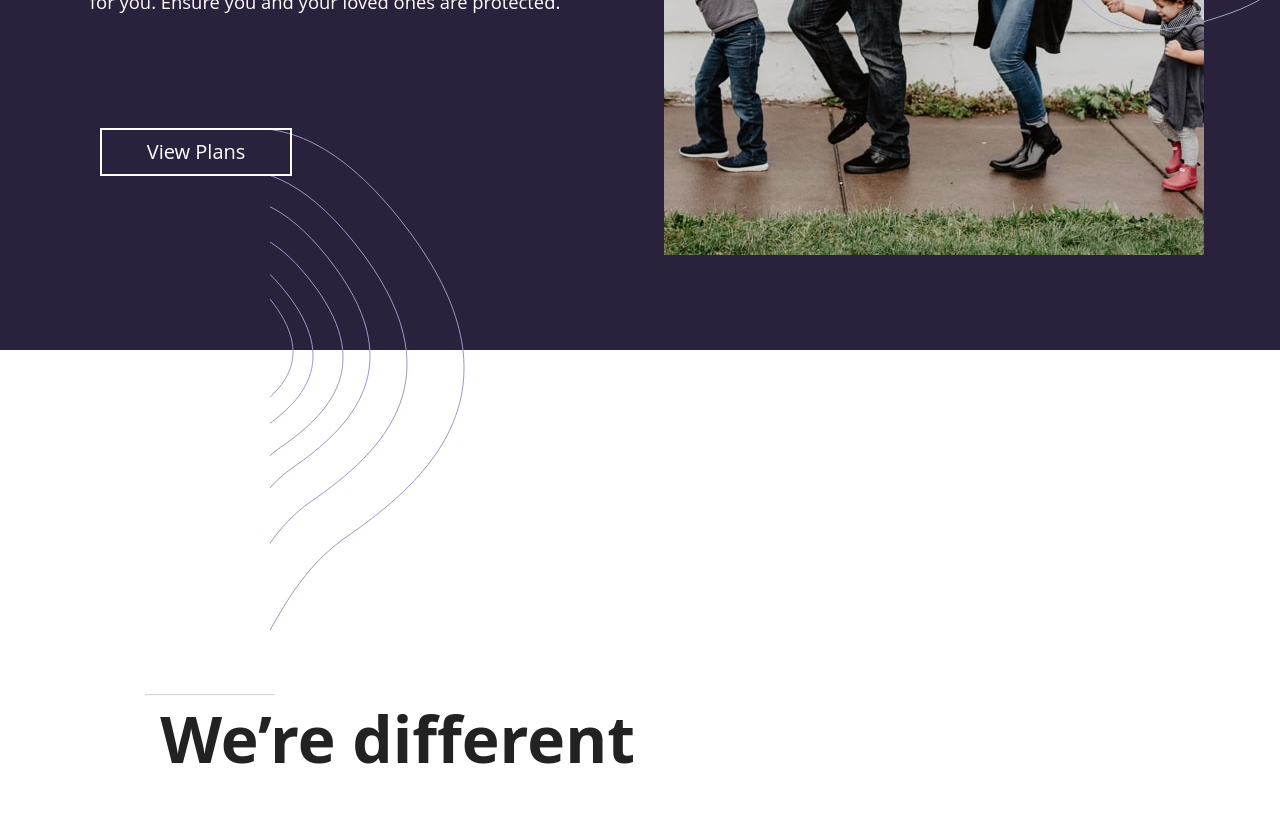
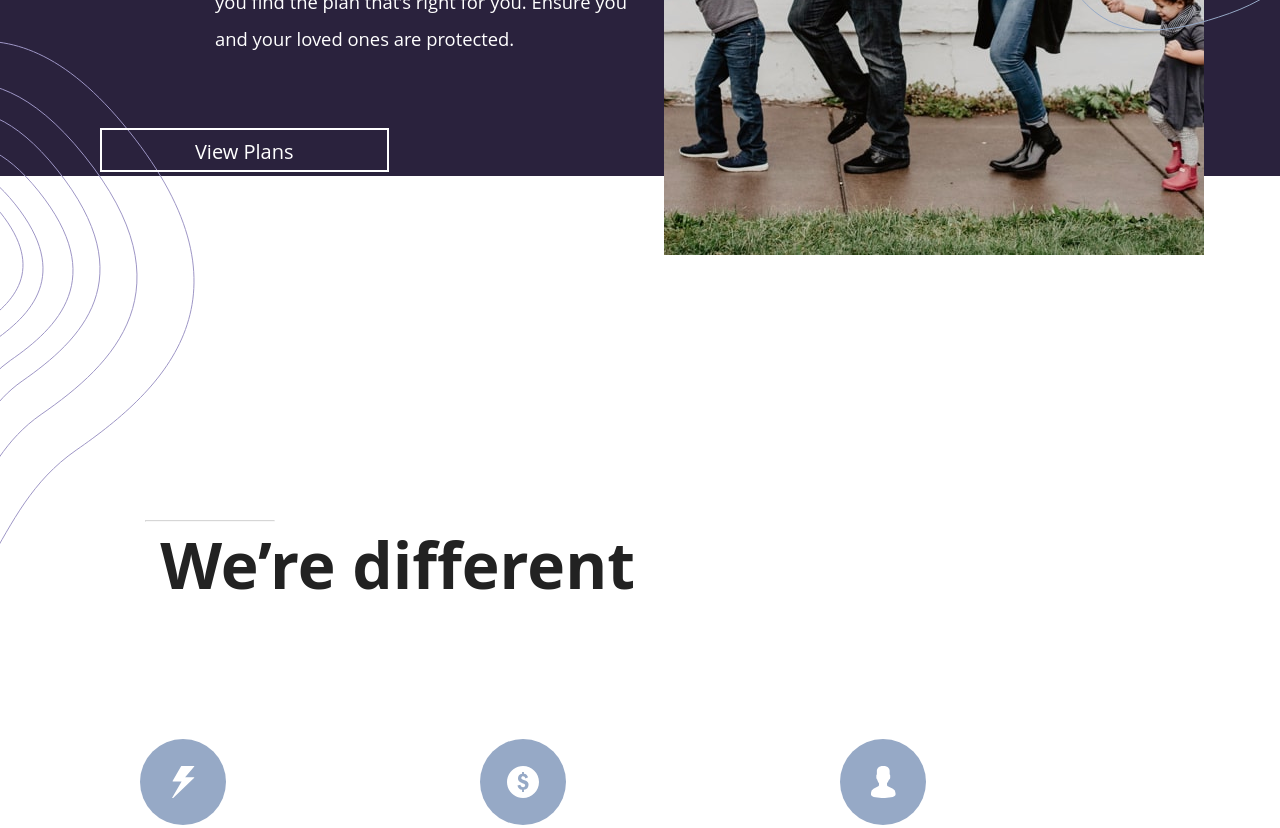
Before and after one commit to ZaynMuhammad/insure_landing_page, a website: page index.html in a window 1280 px wide. Shown: the part 660-1488 px from the top of the page. Drawn offline with Linux system fonts and the light colour scheme.

Commit message:
Reduce the amount of grid rows to tighten the layout of the webpage

```diff
--- a/index.html
+++ b/index.html
@@ -54,7 +54,7 @@
       <img class="right-image-desktop" src="images/bg-pattern-intro-right-desktop.svg" alt="background pattern"/>
     </section>
 
-    <section class="business-desc">
+    <section class="business-desc business-desc-grid">
 
       <hr class="horizontal-line" />
 
--- a/sass-boilerplate/stylesheets/layout/_main-content_desktop.scss
+++ b/sass-boilerplate/stylesheets/layout/_main-content_desktop.scss
@@ -1,7 +1,7 @@
 .grid-container {
     display: grid;
     grid-template-columns: repeat(9, 1fr);
-    grid-template-rows: 0 0 repeat(29, 2.95rem);
+    grid-template-rows: 0 0 repeat(24, 2.95rem);
     gap: 1em;
     row-gap: 2em;
 }
@@ -18,7 +18,7 @@
     position: static;
     display: grid;
     grid-column: 1/-1;
-    grid-row: 1/13;
+    grid-row: 1/11;
     grid-template-columns: subgrid;
     grid-template-rows: subgrid;
 }
@@ -106,7 +106,7 @@
 
 .left-image-desktop {
     display: block;
-    grid-row: 10;
+    grid-row: 9;
     justify-self: end;
 }
 
@@ -128,10 +128,21 @@
 // BUSINESS DESC SECTION
 // ================================================
 
-.business-desc {
+
+.main-title {
+    grid-column: 1/6;
+    font-size: 4rem;
+    margin-left: 1.8em;
+
+    @media screen and (max-width: 1280px) {
+        grid-column: 1/7;
+    }
+}
+
+.business-desc-grid {
     display: grid;
     grid-column: 1/-1;
-    grid-row: 15/-1;
+    grid-row: 13/-1;
     gap: 2em;
     grid-template-columns: repeat(11, 1fr);
     grid-template-rows: subgrid;
@@ -143,16 +154,6 @@
     width: 40%;
     margin-left: 1.25em;
     margin-top: 1.5em;
-}
-
-.main-title {
-    grid-column: 1/6;
-    font-size: 4rem;
-    margin-left: 1.8em;
-
-    @media screen and (max-width: 1280px) {
-        grid-column: 1/7;
-    }
 }
 
 .icons {
@@ -209,7 +210,7 @@ h2 {
 .how-we-work {
     display: grid;
     grid-column: 1/10;
-    grid-row: 25/29;
+    grid-row: 22/26;
     grid-template-columns: repeat(3, 1fr);
 
     margin: 0 7.8em;
```
Also changed, not shown: css/main.css.
